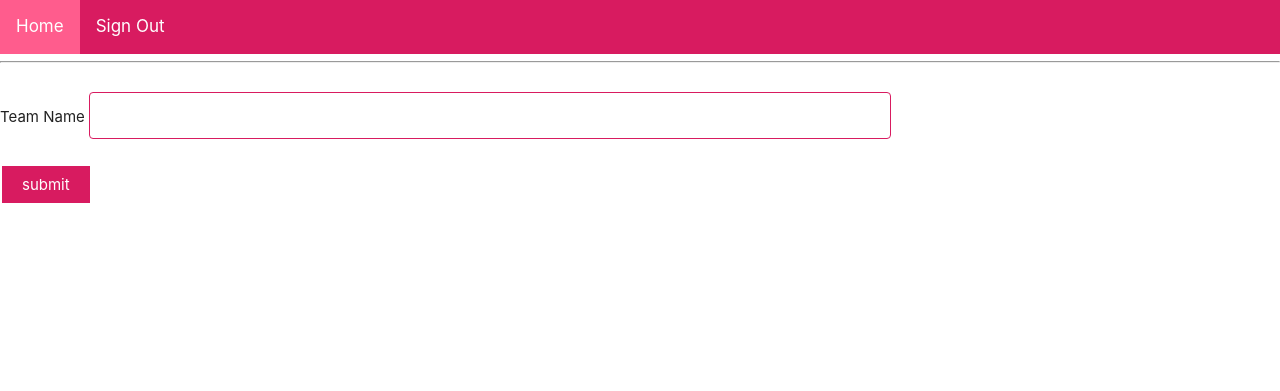
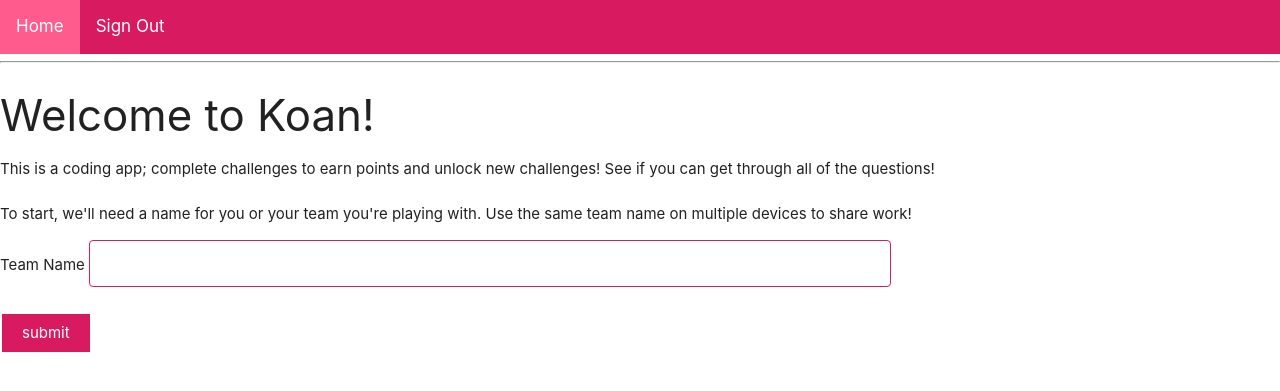
Before and after one commit to xntur/koan, a Python web app: template app/templates/login.html in a window 1280 px wide. Shown: the top 391 px of the page. Run offline with Jinja, Linux system fonts and the light colour scheme; the template is opened without the code that fills it, so the values that code supplies are empty.

Commit message:
login page explains the app a bit more

```diff
--- a/app/templates/login.html
+++ b/app/templates/login.html
@@ -1,7 +1,10 @@
 {% extends "base.html" %}
 
 {% block content %}
-    <h3>{{ message }}</h3>
+<h3>Welcome to Koan!</h3>
+This is a coding app; complete challenges to earn points and unlock new challenges! See if you can get through all of the questions!
+<br><br>
+To start, we'll need a name for you or your team you're playing with. Use the same team name on multiple devices to share work!
     <form action="" method="post" novalidate>
       <p>Team Name <input type = "text" name = "team" /></p>
       <p><input type = "submit" value = "submit" /></p>
```
